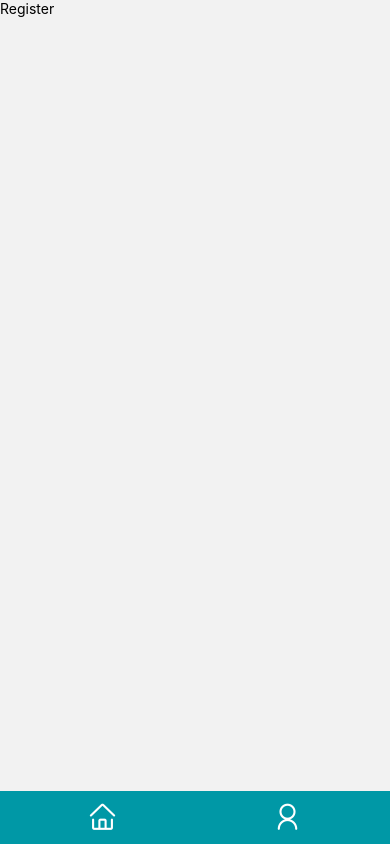
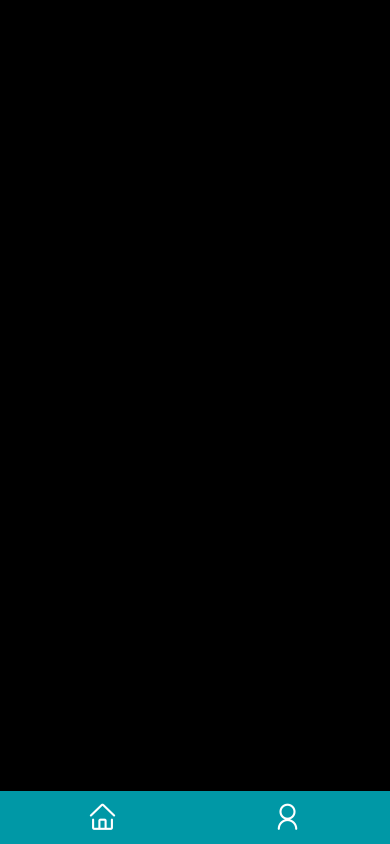
Before and after one commit to shahzaibansari123/Shezi-ReactNativeApp-ToDoList-DailyGoals, a React Native app in the folder todoapp/: screen /Register in a window 390 px wide. Built offline with nearby package versions, Linux system fonts and the light colour scheme.

Commit message:
work complete

```diff
--- a/todoapp/screens/Register.jsx
+++ b/todoapp/screens/Register.jsx
@@ -1,15 +1,22 @@
-import { StyleSheet, Text, View } from 'react-native'
-import React from 'react'
+import { StyleSheet, Text, View } from "react-native";
+import React from "react";
 
 const Register = () => {
   return (
-    <View>
+    <View
+      style={{
+        flex: 1,
+        backgroundColor: "#000",
+        alignItems: "center",
+        justifyContent: "center",
+      }}
+    >
       <Text>Register</Text>
     </View>
-  )
-}
+  );
+};
 
-export default Register
+export default Register;
 
 const Styles = StyleSheet.create({
   heading: {
@@ -40,7 +47,6 @@ const Styles = StyleSheet.create({
     padding: 5,
     marginVertical: 10,
     borderRadius: 10,
-
   },
   btnTxt: {
     fontFamily: "sans-serif-condensed",
@@ -49,7 +55,5 @@ const Styles = StyleSheet.create({
     textTransform: "capitalize",
     // fontStyle: "italic",
     fontSize: 16,
-
-
   },
 });
```
